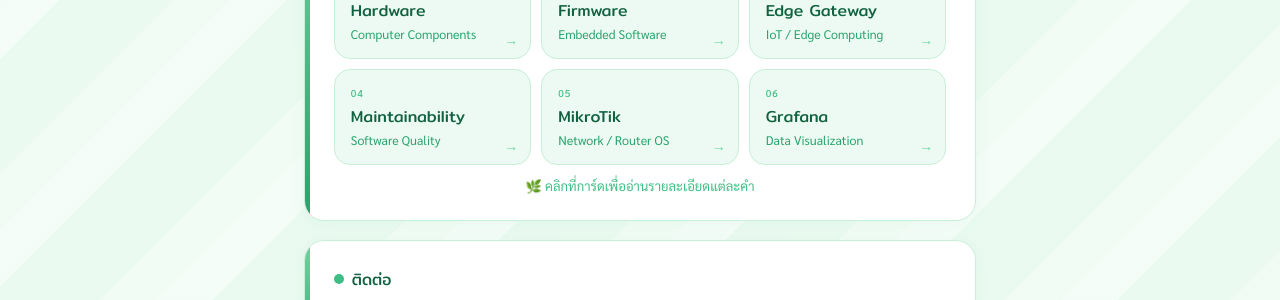
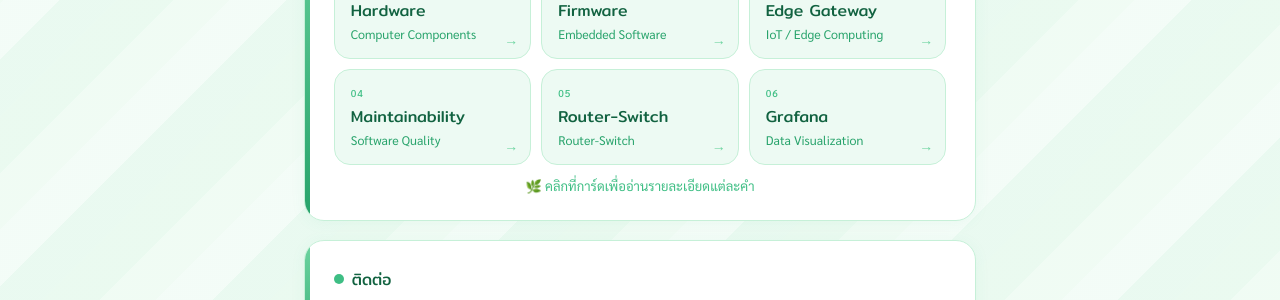
Before and after one commit to jittraporn928262-bit/jittraporn928262-bit, a Jekyll site: the page built from README.md, in a window 1280 px wide and 900 px high, scrolled down 696 px. Shown: the part 336-636 px from the top of the window. Built offline with Jekyll 4.4.1, drawn with Linux system fonts in a browser that asks for light colours; our own code applies the rules of GitHub Pages for plain Markdown files.

Commit message:
Update home.html

```diff
--- a/_layouts/home.html
+++ b/_layouts/home.html
@@ -388,10 +388,10 @@
           <div class="kw-cat">Software Quality</div>
           <span class="kw-arrow">→</span>
         </a>
-        <a class="kw-card" href="https://jittraporn928262-bit.github.io/MikroTik">
+        <a class="kw-card" href="https://jittraporn928262-bit.github.io/Router-Switch">
           <div class="kw-num">05</div>
-          <div class="kw-name">MikroTik</div>
-          <div class="kw-cat">Network / Router OS</div>
+          <div class="kw-name">Router-Switch</div>
+          <div class="kw-cat">Router-Switch</div>
           <span class="kw-arrow">→</span>
         </a>
         <a class="kw-card" href="https://jittraporn928262-bit.github.io/Grafana">
```
